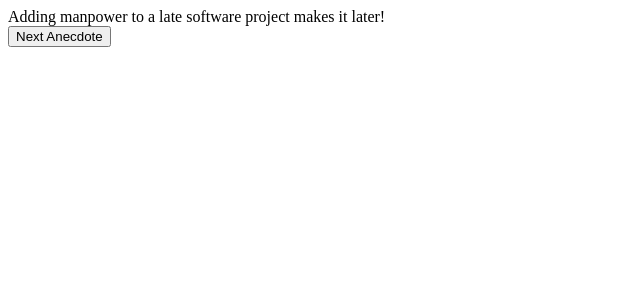
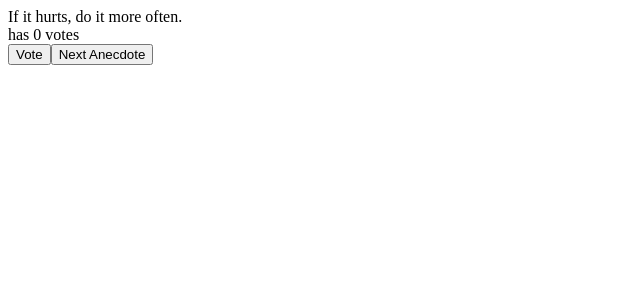
Before and after one commit to F-Saeed/full-stack-open, a React (Vite) app: page / in a window 1280 px wide. Shown: the top 300 px of the page, without its empty margins (0-640 px from the left). Built offline with nearby package versions, Linux system fonts and the light colour scheme; the HTML template or start-up script is replaced by a standard one.

Commit message:
Completed till 1.13

```diff
--- a/src/App.jsx
+++ b/src/App.jsx
@@ -11,18 +11,46 @@ const App = () => {
     'Programming without an extremely heavy use of console.log is same as if a doctor would refuse to use x-rays or blood tests when diagnosing patients.',
   ];
 
+  const [selected, setSelected] = useState(0);
+
   const randomAnecdote = (arr) => {
     const random = () => Math.floor(Math.random() * arr.length);
 
-    setSelected(arr[random()]);
+    setSelected(random());
   };
 
-  const [selected, setSelected] = useState(anecdotes[1]);
+  const [points, setPoints] = useState({
+    0: 0,
+    1: 0,
+    2: 0,
+    3: 0,
+    4: 0,
+    5: 0,
+    6: 0,
+  });
+
+  const largestKey = (obj) =>
+    Object.keys(obj).reduce((a, b) => (obj[a] > obj[b] ? a : b));
+
+  console.log(points);
+  console.log(largestKey(points));
+
+  const handleVote = () => {
+    const updatePoint = selected + 1;
+
+    setPoints({ ...points, updatePoint });
+    console.log(points);
+  };
 
   return (
     <div>
-      {selected}
+      {anecdotes[selected]}
       <br />
+      has {points[selected]} votes
+      <br />
+      <button type='button' onClick={handleVote}>
+        Vote
+      </button>
       <button type='button' onClick={() => randomAnecdote(anecdotes)}>
         Next Anecdote
       </button>
```
